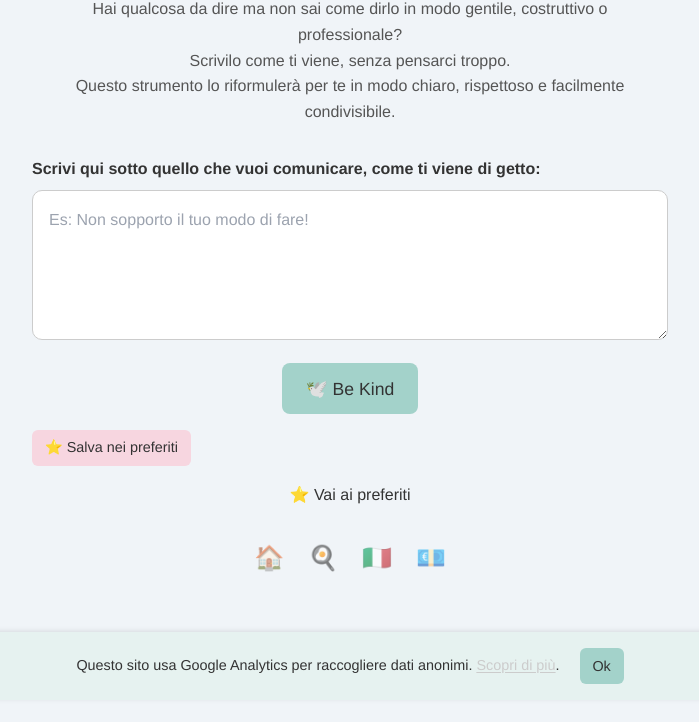
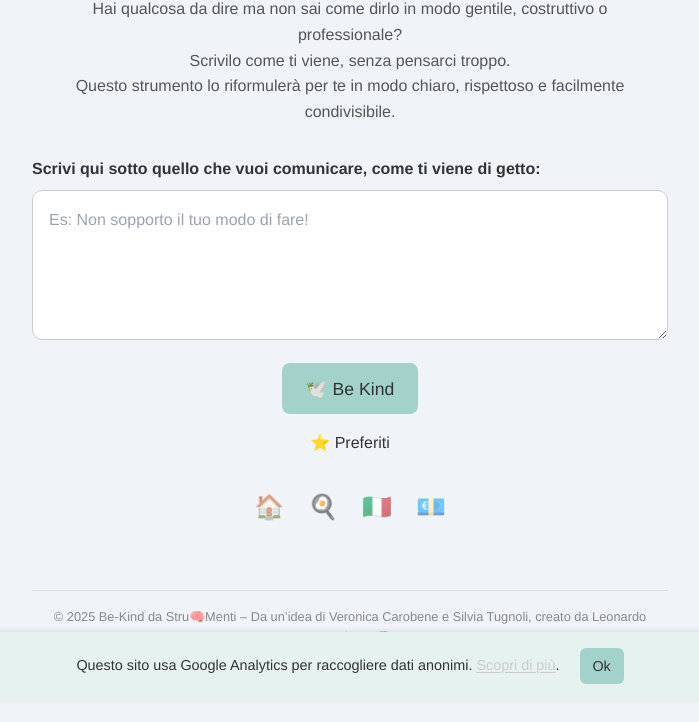
Before and after one commit to LeoBergonzoni/stru-menti-app, a website with bundled scripts: page bekind/index.html in a window 1280 px wide. Shown: the part 100-822 px from the top of the page, without its empty margins (290-989 px from the left). After the commit the page ends 800 px from the top, so only its background shows below. Built offline with nearby package versions, Linux system fonts and the light colour scheme; no server answers.

Commit message:
Implementazione BeKind2

```diff
--- a/bekind/index.html
+++ b/bekind/index.html
@@ -103,9 +103,8 @@
   <div id="outputContainer" class="output" style="display: none;">
     <p id="responseText"></p>
     <button class="copy-btn" onclick="copyText()">📋 Copia la frase</button>
+    <button id="saveFavoriteBtn" class="copy-btn">⭐ Salva nei preferiti</button>
   </div>
-
-  <button id="saveFavoriteBtn" class="copy-btn">⭐ Salva nei preferiti</button>
 
   <div id="click-counter"></div>
 
@@ -145,7 +144,7 @@
   <script src="script.js" type="module"></script>
 
   <p id="fav-link" style="text-align:center;margin-top:0.75rem;">
-    <a href="preferiti.html">⭐ Vai ai preferiti</a>
+    <a href="preferiti.html">⭐ Preferiti</a>
   </p>
 
   <div id="bottom-nav">
```
